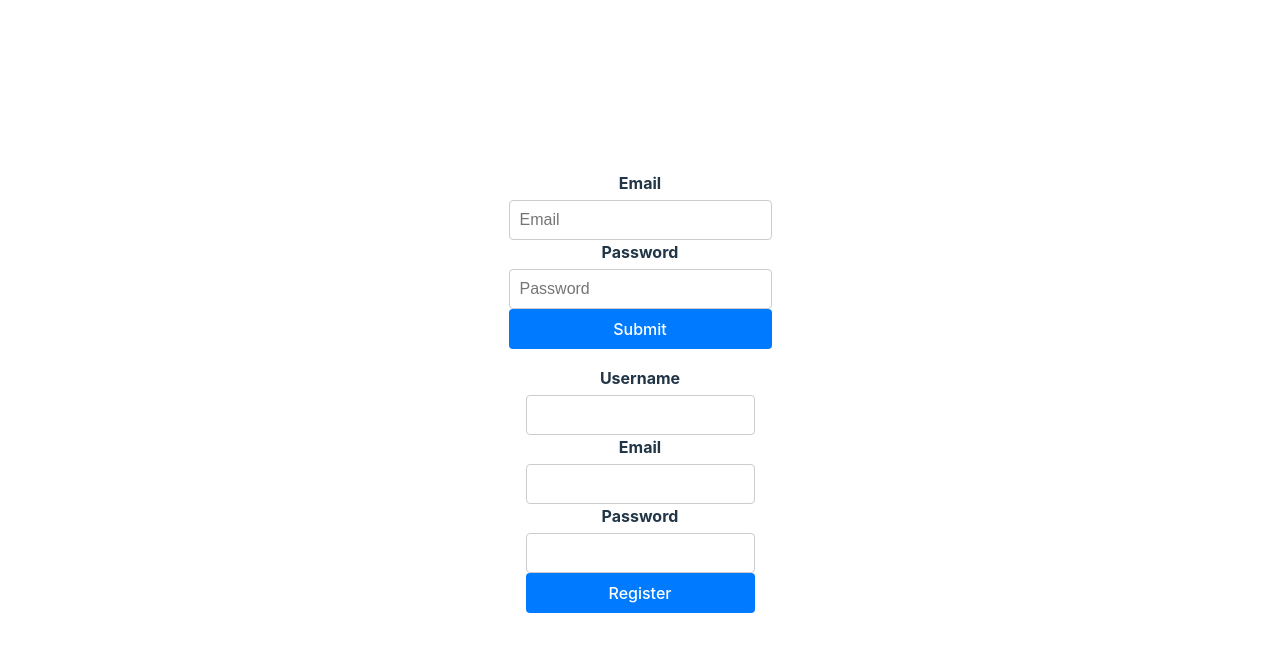
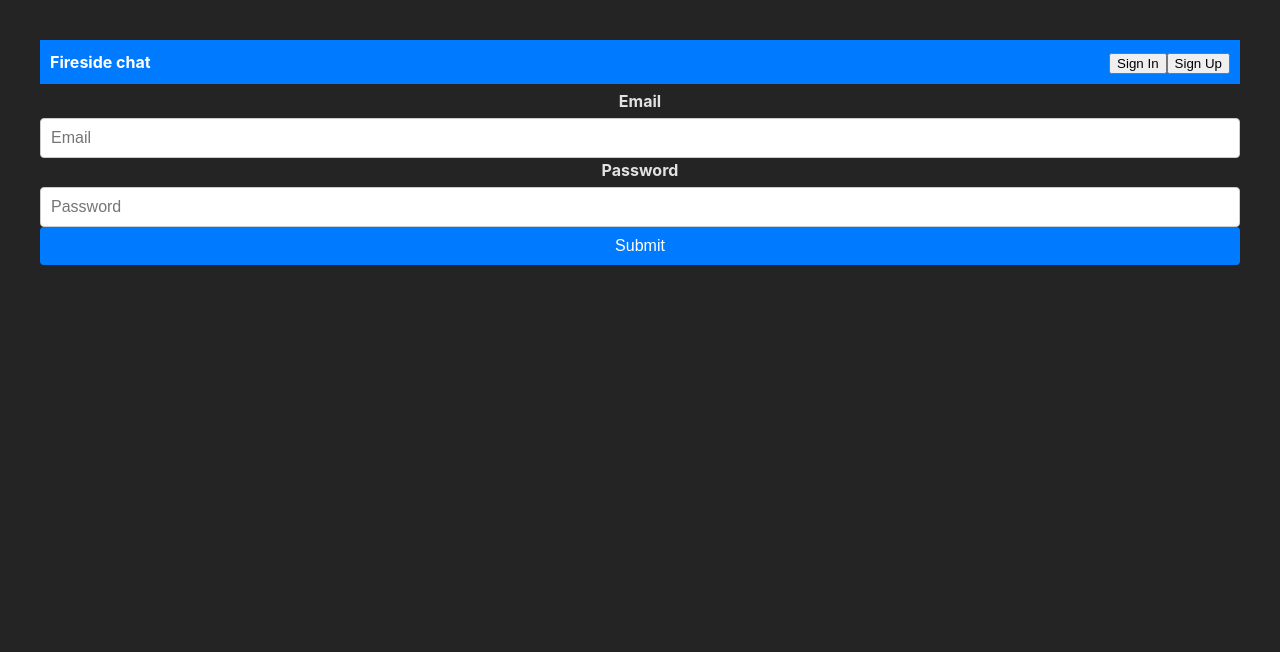
Before and after one commit to AgrisMag/fireside-chat, a React (Vite) app: page / in a window 1280 px wide. Shown: the top 652 px of the page. Built offline with nearby package versions, Linux system fonts and the light colour scheme.

Commit message:
added react router

```diff
--- a/package.json
+++ b/package.json
@@ -12,7 +12,8 @@
   "dependencies": {
     "@emotion/styled": "^11.11.0",
     "react": "^18.2.0",
-    "react-dom": "^18.2.0"
+    "react-dom": "^18.2.0",
+    "react-router-dom": "^6.16.0"
   },
   "devDependencies": {
     "@types/react": "^18.2.15",
--- a/src/App.css
+++ b/src/App.css
@@ -1,5 +1,4 @@
 #root {
-  max-width: 1280px;
   margin: 0 auto;
   padding: 2rem;
   text-align: center;
--- a/src/App.tsx
+++ b/src/App.tsx
@@ -1,14 +1,19 @@
+import { BrowserRouter, Route, Routes } from "react-router-dom";
 import "./App.css";
 import { LandingPage } from "./pages/LandingPage";
 import { RegisterPage } from "./pages/RegisterPage";
+import { Navbar } from "./components/Navbar";
 
 // TODO: Add routing
 function App() {
   return (
-    <>
-      <LandingPage />
-      <RegisterPage />
-    </>
+    <BrowserRouter>
+      <Navbar />
+      <Routes>
+        <Route path="/" element={<LandingPage />} />
+        <Route path="/register" element={<RegisterPage />} />
+      </Routes>
+    </BrowserRouter>
   );
 }
 
--- /dev/null
+++ b/src/components/Navbar.tsx
@@ -0,0 +1,26 @@
+import styled from "@emotion/styled";
+
+export const Navbar = () => {
+  return (
+    <NavbarWrapper>
+      <div>Fireside chat</div>
+      <div>
+        <button>Sign In</button>
+        <button>Sign Up</button>
+      </div>
+    </NavbarWrapper>
+  );
+};
+
+const NavbarWrapper = styled("div")({
+  display: "flex",
+  flexDirection: "row",
+  justifyContent: "space-between",
+  alignItems: "center",
+  padding: "10px",
+  backgroundColor: "#007bff",
+  color: "#fff",
+  fontSize: "16px",
+  fontWeight: "bold",
+  marginBottom: "5px",
+});
--- a/src/index.css
+++ b/src/index.css
@@ -13,57 +13,3 @@
   -moz-osx-font-smoothing: grayscale;
   -webkit-text-size-adjust: 100%;
 }
-
-a {
-  font-weight: 500;
-  color: #646cff;
-  text-decoration: inherit;
-}
-a:hover {
-  color: #535bf2;
-}
-
-body {
-  margin: 0;
-  display: flex;
-  place-items: center;
-  min-width: 320px;
-  min-height: 100vh;
-}
-
-h1 {
-  font-size: 3.2em;
-  line-height: 1.1;
-}
-
-button {
-  border-radius: 8px;
-  border: 1px solid transparent;
-  padding: 0.6em 1.2em;
-  font-size: 1em;
-  font-weight: 500;
-  font-family: inherit;
-  background-color: #1a1a1a;
-  cursor: pointer;
-  transition: border-color 0.25s;
-}
-button:hover {
-  border-color: #646cff;
-}
-button:focus,
-button:focus-visible {
-  outline: 4px auto -webkit-focus-ring-color;
-}
-
-@media (prefers-color-scheme: light) {
-  :root {
-    color: #213547;
-    background-color: #ffffff;
-  }
-  a:hover {
-    color: #747bff;
-  }
-  button {
-    background-color: #f9f9f9;
-  }
-}
```
Also changed, not shown: 1 other file (tests, documents, lock files or other folders).
